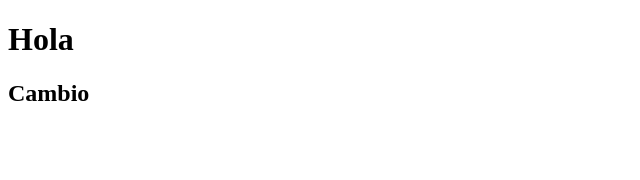
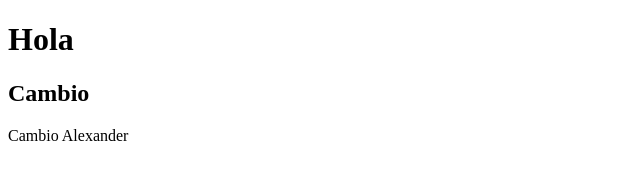
Before and after one commit to saander18/Git, a plain HTML site: page index.html in a window 1280 px wide. Shown: the whole page, without its empty margins (0-640 px from the left). Drawn offline with Linux system fonts and the light colour scheme.

Commit message:
changeAlexander

```diff
--- a/index.html
+++ b/index.html
@@ -9,5 +9,6 @@
 <body>
     <h1>Hola</h1>
     <h2>Cambio</h2>
+    <p>Cambio Alexander</p>
 </body>
 </html>
```
